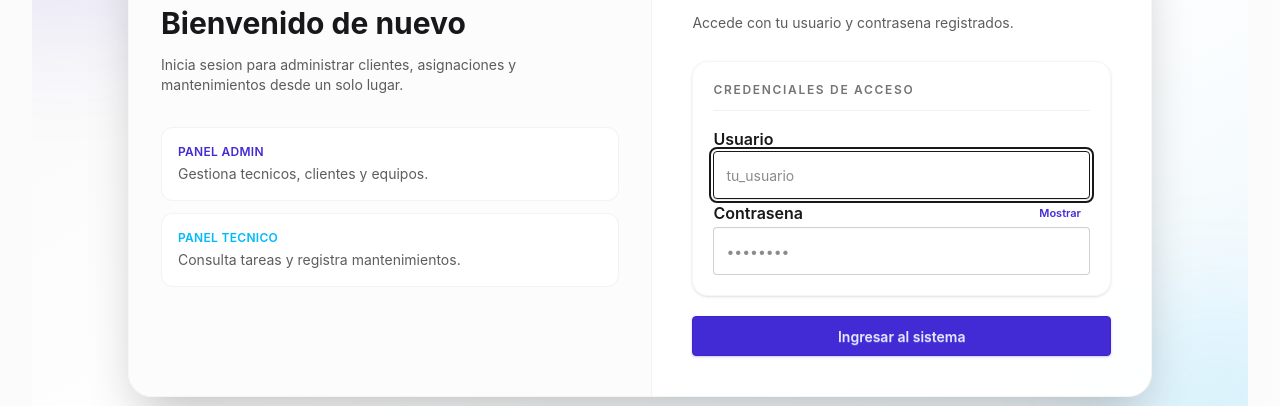
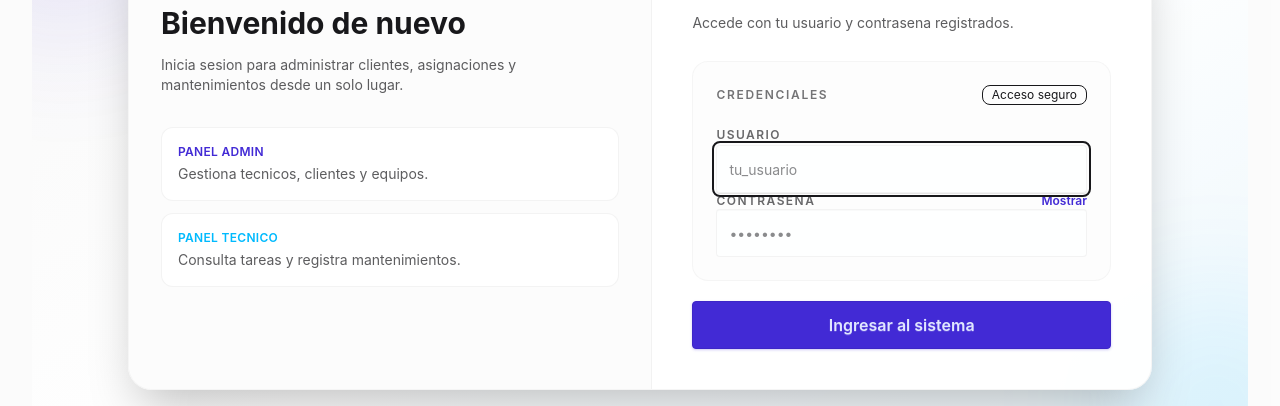
Before and after one commit to BrayanRNothing/COOLTRACK, a React app in the folder frontend/: page /login in a window 1280 px wide. Shown: the part 209-615 px from the top of the page. Built offline with nearby package versions, Linux system fonts and the light colour scheme; no server answers; the HTML template or start-up script is replaced by a standard one.

Commit message:
refactor(login): simplify credentials block visual structure

```diff
--- a/frontend/src/features/auth/pages/LoginPage.jsx
+++ b/frontend/src/features/auth/pages/LoginPage.jsx
@@ -63,18 +63,20 @@ export default function LoginPage() {
           <p className="mt-2 text-sm text-base-content/70">Accede con tu usuario y contrasena registrados.</p>
 
           <form onSubmit={handleSubmit} className="mt-7 space-y-5">
-            <div className="rounded-2xl border border-base-300/60 bg-base-100/60 p-4 shadow-sm sm:p-5">
-              <p className="text-xs font-semibold uppercase tracking-[0.14em] text-base-content/60">
-                Credenciales de acceso
-              </p>
-              <div className="mt-3 h-px w-full bg-base-300/80" />
+            <div className="rounded-2xl bg-base-200/35 p-4 ring-1 ring-inset ring-base-300/50 sm:p-6">
+              <div className="mb-4 flex items-center justify-between gap-3">
+                <p className="text-xs font-semibold uppercase tracking-[0.14em] text-base-content/60">
+                  Credenciales
+                </p>
+                <span className="badge badge-outline badge-sm">Acceso seguro</span>
+              </div>
 
-              <div className="mt-4 space-y-4">
+              <div className="space-y-3.5">
                 <label className="form-control w-full gap-1.5">
-                  <span className="label-text font-semibold">Usuario</span>
+                  <span className="label-text text-xs font-semibold uppercase tracking-[0.12em] text-base-content/65">Usuario</span>
                   <input
                     type="text"
-                    className="input input-bordered h-12 w-full bg-base-100"
+                    className="input input-bordered h-12 w-full border-base-300/70 bg-base-100/90"
                     placeholder="tu_usuario"
                     value={username}
                     onChange={(e) => setUsername(e.target.value)}
@@ -85,11 +87,11 @@ export default function LoginPage() {
                 </label>
 
                 <label className="form-control w-full gap-1.5">
-                  <div className="flex items-center justify-between">
-                    <span className="label-text font-semibold">Contrasena</span>
+                  <div className="flex items-center justify-between gap-2">
+                    <span className="label-text text-xs font-semibold uppercase tracking-[0.12em] text-base-content/65">Contrasena</span>
                     <button
                       type="button"
-                      className="btn btn-ghost btn-xs h-7 min-h-7 px-2 text-primary"
+                      className="text-xs font-semibold text-primary underline-offset-2 hover:underline"
                       onClick={() => setShowPassword((prev) => !prev)}
                     >
                       {showPassword ? 'Ocultar' : 'Mostrar'}
@@ -97,7 +99,7 @@ export default function LoginPage() {
                   </div>
                   <input
                     type={showPassword ? 'text' : 'password'}
-                    className="input input-bordered h-12 w-full bg-base-100"
+                    className="input input-bordered h-12 w-full border-base-300/70 bg-base-100/90"
                     placeholder="••••••••"
                     value={password}
                     onChange={(e) => setPassword(e.target.value)}
@@ -118,7 +120,7 @@ export default function LoginPage() {
               </div>
             )}
 
-            <Button type="submit" className="w-full" disabled={loading}>
+            <Button type="submit" className="w-full h-12 text-base font-semibold" disabled={loading}>
               {loading && <span className="loading loading-spinner loading-xs" aria-hidden="true" />}
               {loading ? 'Ingresando...' : 'Ingresar al sistema'}
             </Button>
```
